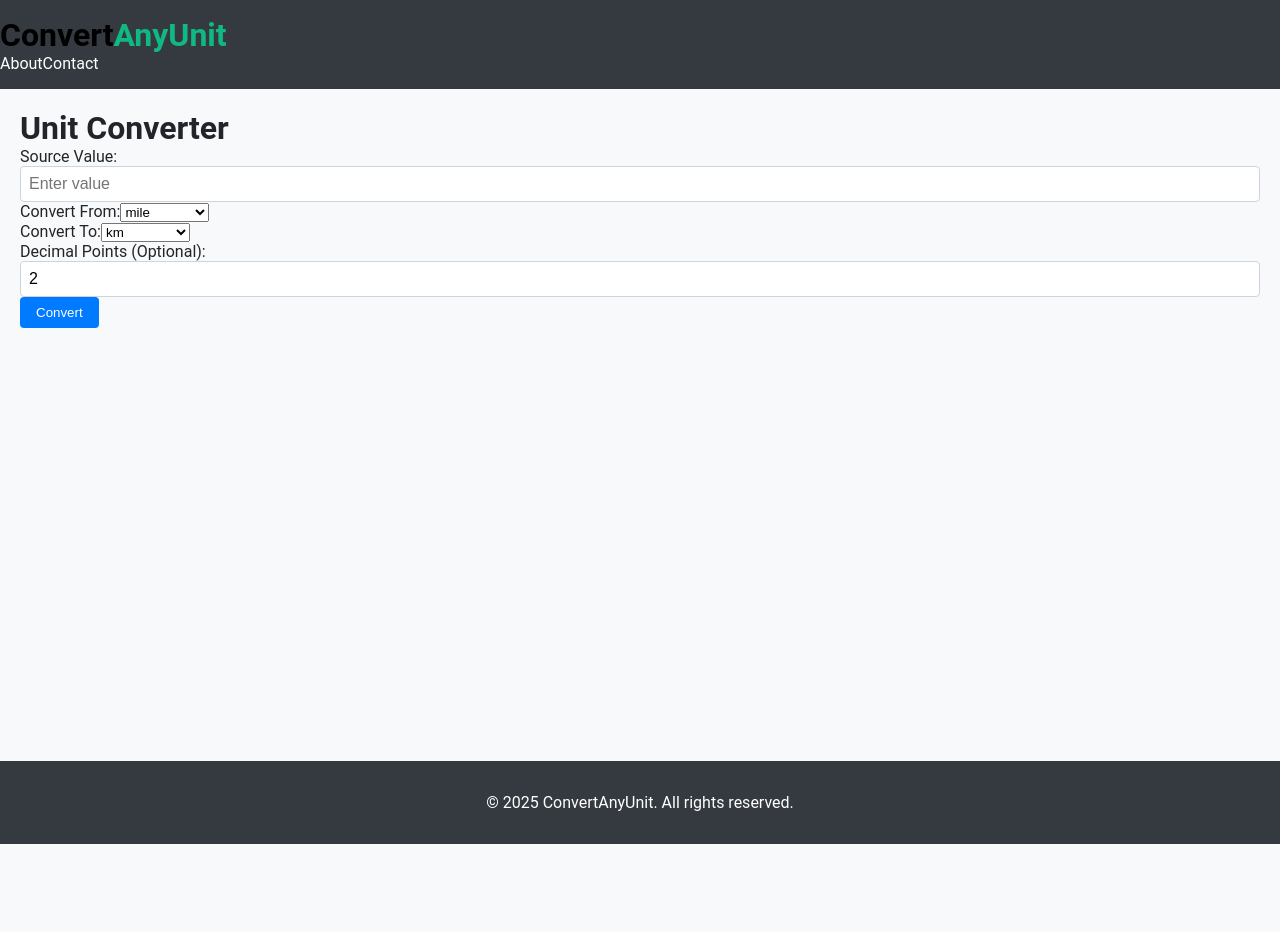
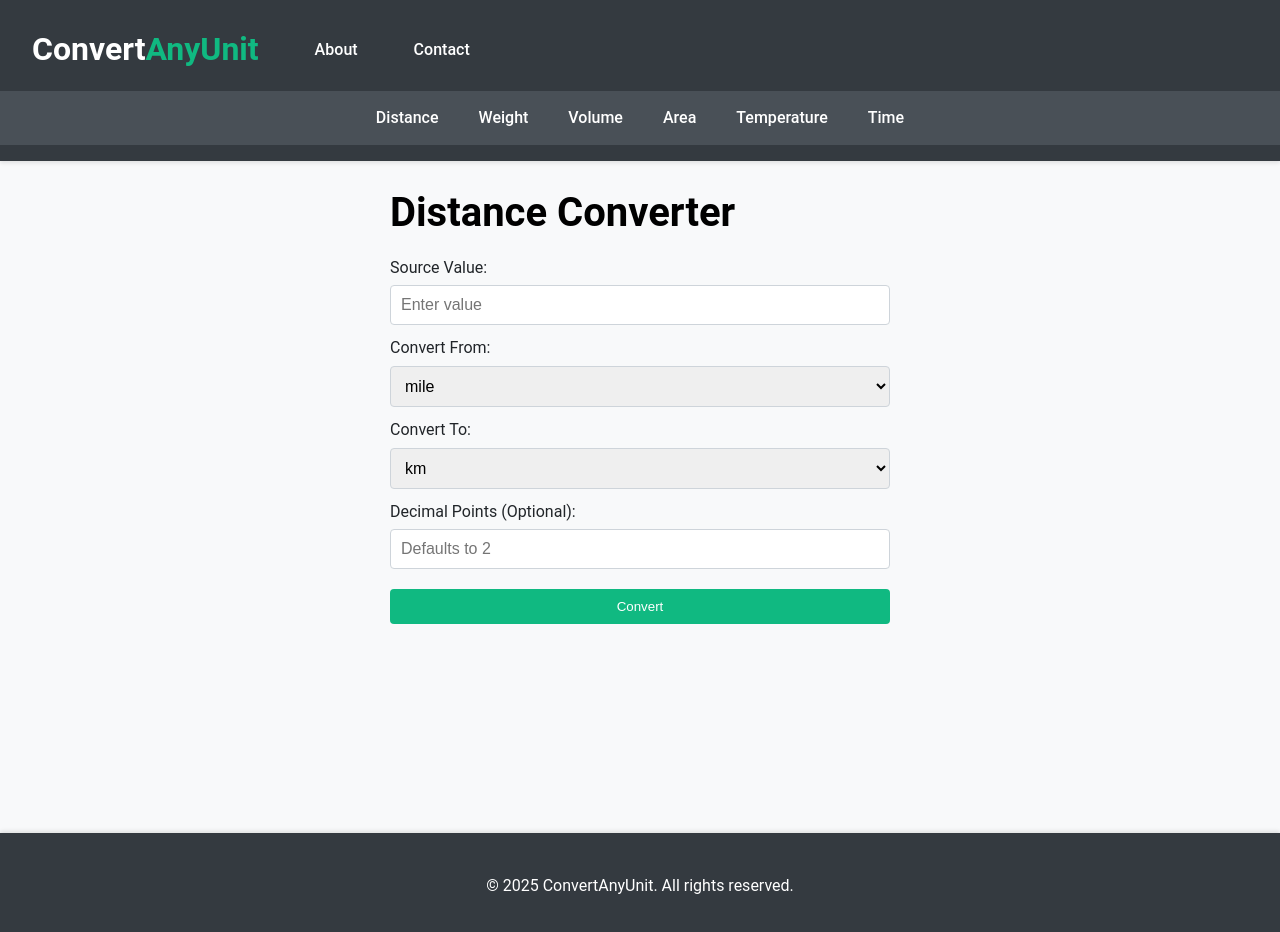
Before and after one commit to pgtuff/MVC-FastAPI, a React (Create React App) app in the folder frontend/: page / in a window 1280 px wide. Shown: the top 932 px of the page. Before the commit the page ends 844 px from the top, so only its background shows below. Built offline with nearby package versions, Linux system fonts and the light colour scheme.

Commit message:
Cool formatting

```diff
--- a/frontend/src/App.js
+++ b/frontend/src/App.js
@@ -1,5 +1,5 @@
 import React from 'react';
-import './styles/App.css';
+import './styles/global.css';
 import { BrowserRouter as Router, Routes, Route } from 'react-router-dom';
 import Home from './pages/home';
 import About from './pages/about';
--- a/frontend/src/components/header.js
+++ b/frontend/src/components/header.js
@@ -5,10 +5,21 @@ import Logo from '../components/logo.js'; // Adjust the path if needed
 const Header = () => {
   return (
     <header className="header">
+      {/* Top row with logo and main links */}
       <nav className="nav-links">
         <Link to="/" className="nav-link"><Logo /></Link>
         <Link to="/about" className="nav-link">About</Link>
         <Link to="/contact" className="nav-link">Contact</Link>
+      </nav>
+
+      {/* New row for unit conversion links */}
+      <nav className="unit-links">
+        <Link to="/" className="unit-link">Distance</Link>
+        <Link to="/weight" className="unit-link">Weight</Link>
+        <Link to="/volume" className="unit-link">Volume</Link>
+        <Link to="/area" className="unit-link">Area</Link>
+        <Link to="/temperature" className="unit-link">Temperature</Link>
+        <Link to="/time" className="unit-link">Time</Link>
       </nav>
     </header>
   );
--- a/frontend/src/components/logo.js
+++ b/frontend/src/components/logo.js
@@ -1,5 +1,5 @@
 import React from 'react';
-import '../styles/logo.css'; // Import the CSS file for styling
+import '../styles/global.css'; // Import the CSS file for styling
 
 const Logo = () => {
   return (
--- a/frontend/src/pages/home.js
+++ b/frontend/src/pages/home.js
@@ -3,7 +3,7 @@ import '../styles/global.css';
 
 const Home = () => {
   const [sourceValue, setSourceValue] = useState(''); // Source value input
-  const [decimalPoints, setDecimalPoints] = useState('2'); // Optional decimal points input
+  const [decimalPoints, setDecimalPoints] = useState(''); // Optional decimal points input
   const [convertFrom, setConvertFrom] = useState('mile'); // Default source unit
   const [convertTo, setConvertTo] = useState('km'); // Default destination unit
   const [response, setResponse] = useState(null); // Result of conversion
@@ -26,7 +26,7 @@ const Home = () => {
       const res = await fetch(url.toString(), {
         method: 'GET',
         headers: {
-          'Authorization': 'Bearer your-secret-key', // Pass API key in the header
+          Authorization: 'Bearer your-secret-key', // Pass API key in the header
         },
       });
 
@@ -35,30 +35,31 @@ const Home = () => {
       }
 
       const data = await res.json();
-      setResponse(data.result); // Assuming the API returns { "result": <value> }
+      setResponse(data); // Set the entire response object
     } catch (err) {
       setError(err.message);
     }
   };
 
+  // Units array sorted alphabetically
   const units = [
+    'cm',
+    'foot',
+    'inch',
+    'km',
+    'light_year',
+    'm',
+    'micrometer',
+    'mile',
     'mm',
-    'cm',
-    'm',
-    'km',
-    'micrometer',
     'nanometer',
     'yard',
-    'foot',
-    'mile',
-    'inch',
-    'light_year',
-  ];
+  ].sort(); // Sort the array alphabetically
 
   return (
-    <div>
-      <h1>Unit Converter</h1>
-      <div>
+    <div className="form-container">
+      <h1>Distance Converter</h1>
+      <div className="form-row">
         <label htmlFor="source-value">Source Value:</label>
         <input
           id="source-value"
@@ -68,7 +69,7 @@ const Home = () => {
           placeholder="Enter value"
         />
       </div>
-      <div>
+      <div className="form-row">
         <label htmlFor="convert-from">Convert From:</label>
         <select
           id="convert-from"
@@ -82,7 +83,7 @@ const Home = () => {
           ))}
         </select>
       </div>
-      <div>
+      <div className="form-row">
         <label htmlFor="convert-to">Convert To:</label>
         <select
           id="convert-to"
@@ -96,20 +97,20 @@ const Home = () => {
           ))}
         </select>
       </div>
-      <div>
+      <div className="form-row">
         <label htmlFor="decimal-points">Decimal Points (Optional):</label>
         <input
           id="decimal-points"
           type="number"
           value={decimalPoints}
           onChange={(e) => setDecimalPoints(e.target.value)}
-          placeholder="e.g., 2"
+          placeholder="Defaults to 2"
         />
       </div>
       <button onClick={handleConvert}>Convert</button>
       {response !== null && (
         <p>
-          Result: <strong>{response}</strong>
+          Result: <strong>{response.result} {response.unit}</strong>
         </p>
       )}
       {error && <p style={{ color: 'red' }}>Error: {error}</p>}
--- a/frontend/src/styles/global.css
+++ b/frontend/src/styles/global.css
@@ -1,9 +1,39 @@
 /* Global Styles */
 body {
   margin: 0;
-    font-family: 'Roboto', sans-serif;
+  padding: 0;
+  font-family: 'Roboto', Arial, sans-serif;
   background-color: #f8f9fa;
   color: #212529;
+  line-height: 1.6;
+}
+
+h1, h2, h3, h4, h5, h6 {
+  margin: 0;
+  padding: 0;
+  color: #000000; /* Black color for headings */
+}
+
+h1 {
+  font-size: 2.5rem;
+  font-weight: bold;
+}
+
+h2 {
+  font-size: 2rem;
+}
+
+h3 {
+  font-size: 1.75rem;
+}
+
+a {
+  text-decoration: none;
+  color: inherit;
+}
+
+* {
+  box-sizing: border-box;
 }
 
 /* Utility Classes */
@@ -33,36 +63,66 @@ header {
   background-color: #343a40;
   color: #fff;
   padding: 16px 0;
+  box-shadow: 0 2px 4px rgba(0, 0, 0, 0.1);
 }
 
-header .nav {
+.nav-links {
   display: flex;
-    justify-content: space-between;
   align-items: center;
+  gap: 24px; /* Increased gap for better spacing */
+  padding: 0 16px;
 }
 
-header .nav a {
+.nav-link {
   color: #fff;
   text-decoration: none;
   padding: 8px 16px;
   border-radius: 4px;
-    transition: background-color 0.3s;
+  transition: background-color 0.3s, color 0.3s;
+  font-weight: 500;
 }
 
-header .nav a:hover {
+.nav-link:hover {
   background-color: #495057;
+  color: #10b981; /* Green color on hover */
+}
+
+/* Unit Conversion Links Row */
+.unit-links {
+  display: flex;
+  justify-content: center;
+  align-items: center;
+  gap: 16px; /* Spacing between links */
+  padding: 8px 16px;
+  background-color: #495057; /* Slightly lighter than header background */
+  margin-top: 8px; /* Space between top nav and unit links */
+}
+
+.unit-link {
+  color: #fff;
+  text-decoration: none;
+  padding: 6px 12px;
+  border-radius: 4px;
+  transition: background-color 0.3s, color 0.3s;
+  font-weight: 500;
+}
+
+.unit-link:hover {
+  background-color: #10b981; /* Green color on hover */
+  color: #fff;
 }
 
 /* Logo Styles */
 .logo {
   display: flex;
   align-items: center;
+  gap: 8px; /* Space between logo image and text */
 }
 
 .logo-text {
   font-size: 2rem;
   font-weight: bold;
-    color: #000000; /* Black color */
+  color: #ffffff; /* Black color */
 }
 
 .highlight {
@@ -71,38 +131,59 @@ header .nav a:hover {
 
 /* Button Styles */
 button {
-    background-color: #007bff;
+  background-color: #10b981; /* Green color */
   color: #fff;
   border: none;
-    padding: 8px 16px;
+  padding: 10px 20px;
   border-radius: 4px;
   cursor: pointer;
   transition: background-color 0.3s;
+  font-weight: 500;
+  margin-top: 10px; /* Ensure no margin above the button */
 }
 
 button:hover {
-    background-color: #0056b3;
+  background-color: #0e9d6e; /* Darker green on hover */
 }
 
 /* Form Styles */
-form {
+.form-container {
   display: flex;
   flex-direction: column;
-    gap: 16px;
+  gap: 10px; /* Spacing between rows */
+  max-width: 500px;
+  margin: 0 auto;
 }
 
-input, textarea {
-    width: 100%;
-    padding: 8px;
+.form-row {
+  display: flex;
+  flex-direction: column;
+  gap: 5px; /* Spacing between label and input */
+}
+
+input,
+textarea,
+select {
+  width: 100%; /* Limit width to 1/3 of the screen */
+  padding: 10px;
   border: 1px solid #ced4da;
   border-radius: 4px;
   font-size: 16px;
+  transition: border-color 0.3s, box-shadow 0.3s;
+  box-sizing: border-box; /* Ensure padding is included in width */
 }
 
-input:focus, textarea:focus {
+textarea {
+  height: auto; /* Allow textarea to grow vertically */
+  min-height: 100px; /* Minimum height for textarea */
+}
+
+input:focus,
+textarea:focus,
+select:focus {
   outline: none;
-    border-color: #80bdff;
-    box-shadow: 0 0 4px rgba(0, 123, 255, 0.25);
+  border-color: #10b981; /* Green color on focus */
+  box-shadow: 0 0 4px rgba(16, 185, 129, 0.25); /* Green shadow */
 }
 
 /* Table Styles */
@@ -110,20 +191,28 @@ table {
   width: 100%;
   border-collapse: collapse;
   margin-top: 16px;
+  box-shadow: 0 2px 4px rgba(0, 0, 0, 0.1);
 }
 
-table th, table td {
+table th,
+table td {
   border: 1px solid #dee2e6;
-    padding: 8px;
+  padding: 12px;
   text-align: left;
 }
 
 table th {
-    background-color: #e9ecef;
+  background-color: #10b981; /* Green color for table headers */
+  color: #fff;
+  font-weight: bold;
 }
 
 table tr:nth-child(even) {
   background-color: #f8f9fa;
+}
+
+table tr:hover {
+  background-color: #e9ecef;
 }
 
 /* Footer Styles */
@@ -131,6 +220,57 @@ footer {
   background-color: #343a40;
   color: #fff;
   text-align: center;
-    padding: 16px 0;
+  padding: 24px 0;
   margin-top: 32px;
+  box-shadow: 0 -2px 4px rgba(0, 0, 0, 0.1);
 }
+
+footer a {
+  color: #10b981; /* Green color for links in footer */
+  transition: color 0.3s;
+}
+
+footer a:hover {
+  color: #0e9d6e; /* Darker green on hover */
+}
+
+/* App Styles */
+.App {
+  text-align: center;
+  padding: 20px;
+}
+
+.App-logo {
+  height: 40vmin;
+  pointer-events: none;
+}
+
+@media (prefers-reduced-motion: no-preference) {
+  .App-logo {
+    animation: App-logo-spin infinite 20s linear;
+  }
+}
+
+.App-header {
+  background-color: #282c34;
+  min-height: 100vh;
+  display: flex;
+  flex-direction: column;
+  align-items: center;
+  justify-content: center;
+  font-size: calc(10px + 2vmin);
+  color: white;
+}
+
+.App-link {
+  color: #61dafb;
+}
+
+@keyframes App-logo-spin {
+  from {
+    transform: rotate(0deg);
+  }
+  to {
+    transform: rotate(360deg);
+  }
+}
```
Also changed, not shown: 1 other file (tests, documents, lock files or other folders). Lines whose indentation alone changed are shown as unchanged.
